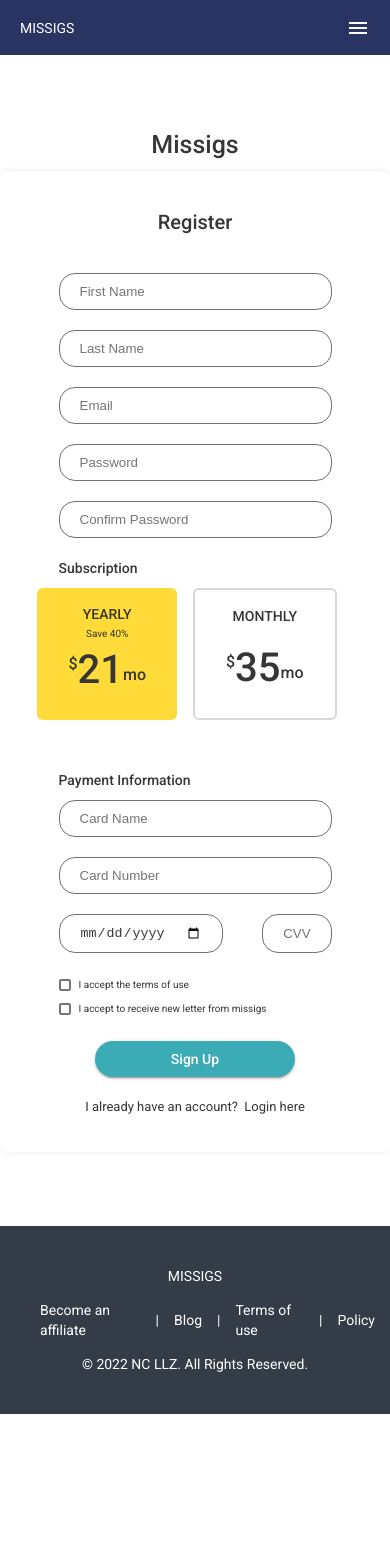
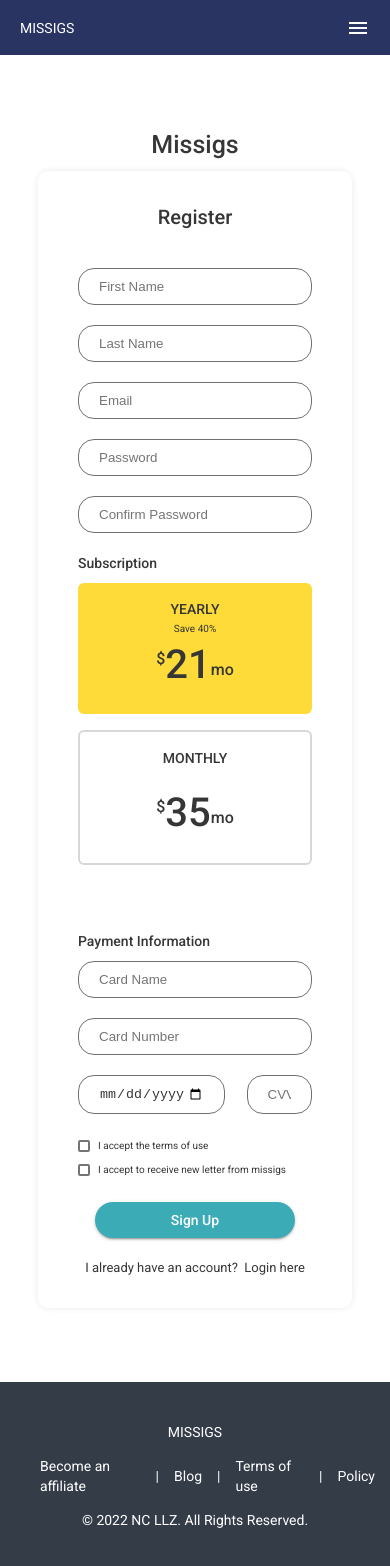
Before and after one commit to faridullah1/missigs-website, an Angular app: page /signup in a window 390 px wide. Shown: the top 1566 px of the page. Before the commit the page ends 1414 px from the top, so only its background shows below. Built offline with nearby package versions, Linux system fonts and the light colour scheme.

Commit message:
signup responsiveness

```diff
--- a/src/app/components/sign-up/sign-up.component.scss
+++ b/src/app/components/sign-up/sign-up.component.scss
@@ -12,16 +12,21 @@
 		width: 20%;
 		border-radius: 1rem;
 
+		@media screen and (max-width: 1280px) {
+			width: 30%;
+		}
+
 		@media screen and (max-width: 960px) {
 			width: 40%;
 		}
 
 		@media screen and (max-width: 750px) {
-			width: 60%;
+			width: 50%;
 		}
 
 		@media screen and (max-width: 600px) {
-			width: 70%;
+			width: 60%;
+			padding: 3rem 4rem;
 		}
 
 		.form {
@@ -75,6 +80,10 @@
 		justify-content: center;
 		margin: 1rem 0 4rem;
 
+		@media screen and (max-width: 450px) {
+			flex-direction: column;
+		}
+
 		.card {
 			padding: 1.6rem 3.1rem 3.5rem;
 			border: 2px solid #d7d7d7;
@@ -86,6 +95,12 @@
 			align-items: center;
 			justify-content: space-between;
 			cursor: pointer;
+
+			@media screen and (max-width: 450px) {
+				margin-right: 0;
+				margin-bottom: 1.6rem;
+				height: 8rem;
+			}
 
 			.type {
 				text-transform: uppercase;
@@ -130,6 +145,8 @@
 	}
 
 	.checkboxes {
+		display: flex;
+		flex-direction: column;
 		font-size: 1rem;
 
 		::ng-deep .mat-checkbox-inner-container {
```
